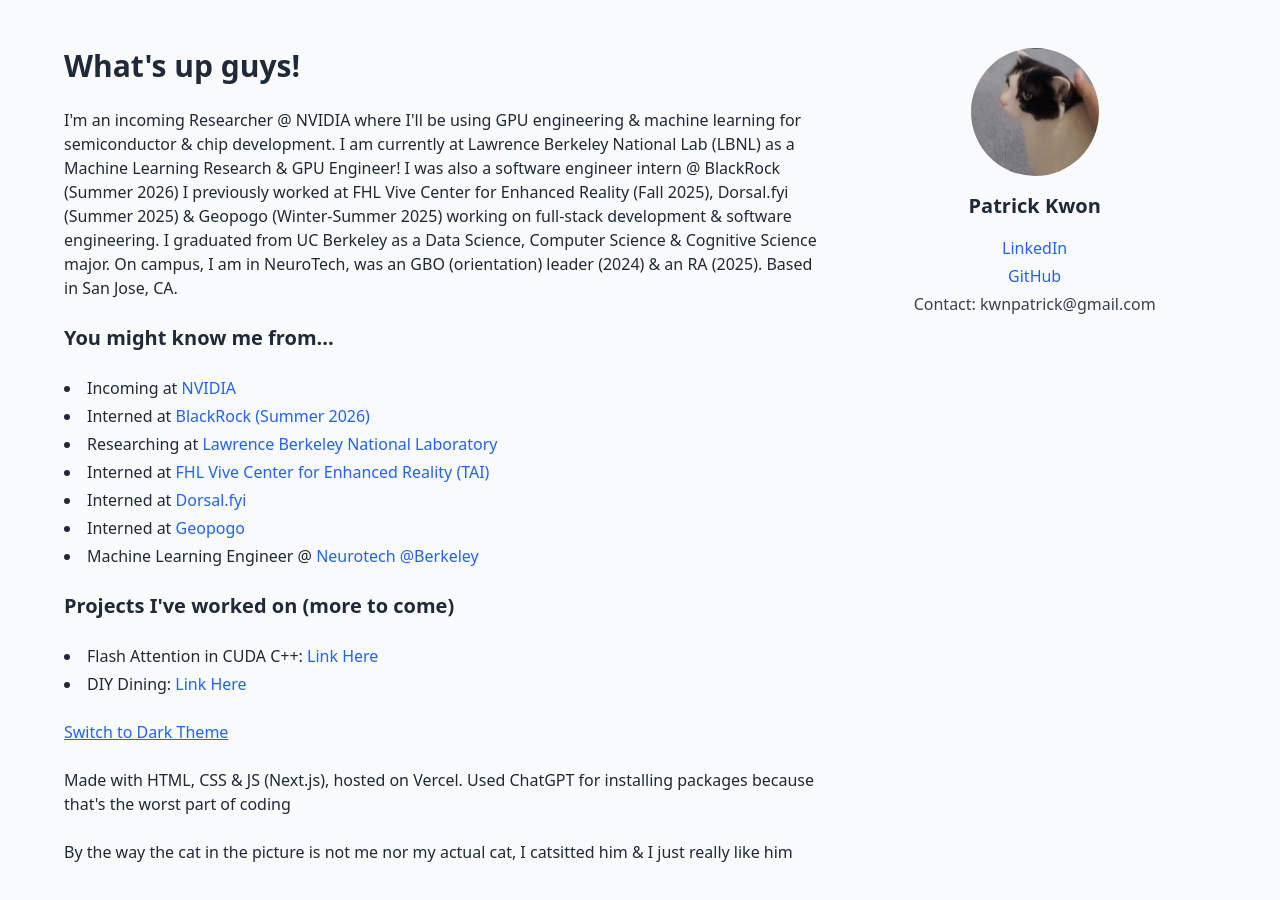
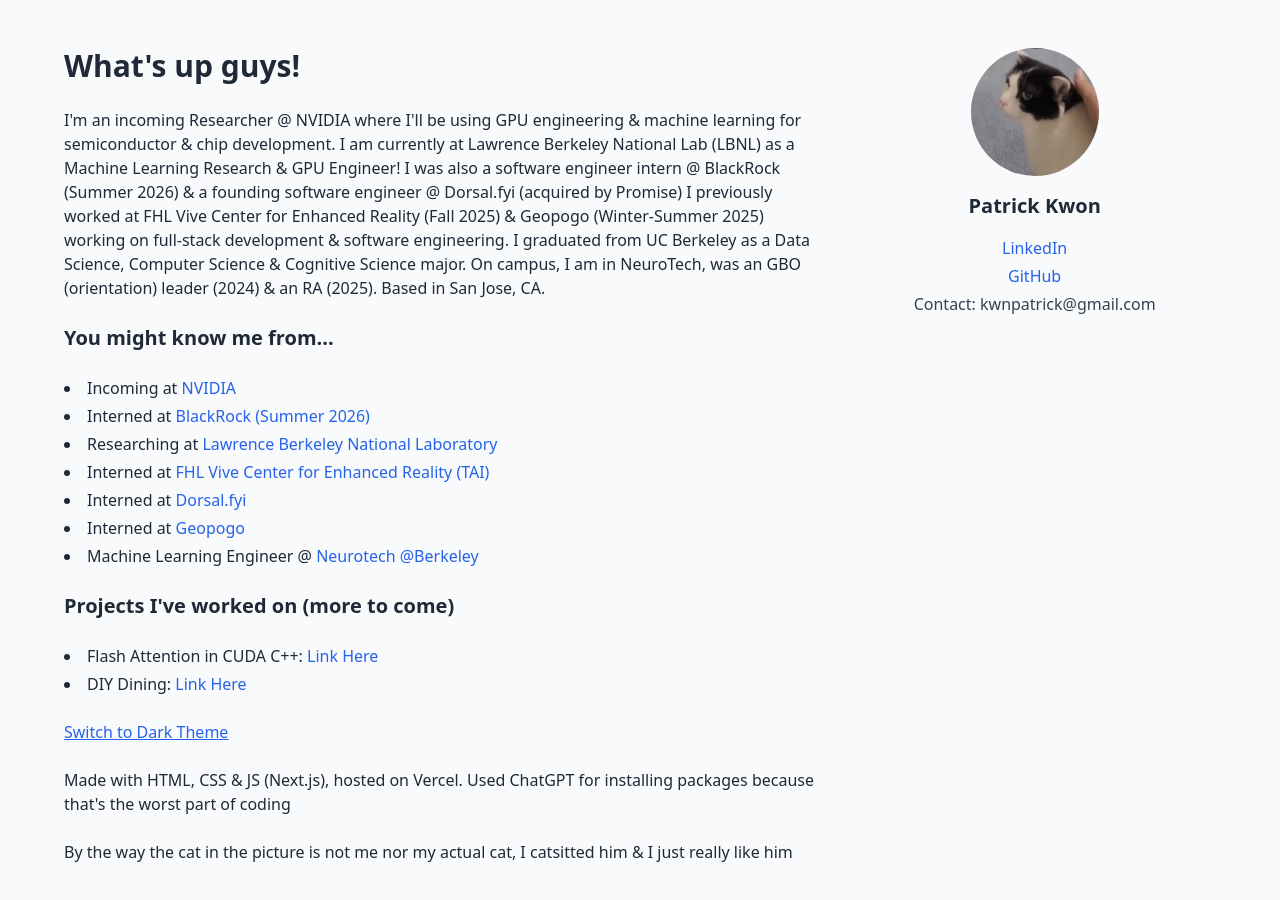
Before and after one commit to AugmentedMelon/personal-portfolio, a Next.js app: page / in a window 1280 px wide. Shown: the top 900 px of the page. Built offline with nearby package versions, Linux system fonts and the light colour scheme.

Commit message:
Revise work experience in index.js
Updated internship and work experience details.

```diff
--- a/pages/index.js
+++ b/pages/index.js
@@ -34,8 +34,8 @@ export default function Home() {
           <p>
             I'm an incoming Researcher @ NVIDIA where I'll be using GPU engineering & machine learning for semiconductor & chip development.
             I am currently at Lawrence Berkeley National Lab (LBNL) as a Machine Learning Research & GPU Engineer!
-            I was also a software engineer intern @ BlackRock (Summer 2026)
-            I previously worked at FHL Vive Center for Enhanced Reality (Fall 2025), Dorsal.fyi (Summer 2025) & Geopogo (Winter-Summer 2025)
+            I was also a software engineer intern @ BlackRock (Summer 2026) & a founding software engineer @ Dorsal.fyi (acquired by Promise)
+            I previously worked at FHL Vive Center for Enhanced Reality (Fall 2025) & Geopogo (Winter-Summer 2025)
             working on full-stack development & software engineering.
             I graduated from UC Berkeley as a Data Science, Computer Science & Cognitive Science major.
             On campus, I am in NeuroTech, was an GBO (orientation) leader (2024) & an RA (2025).
```
